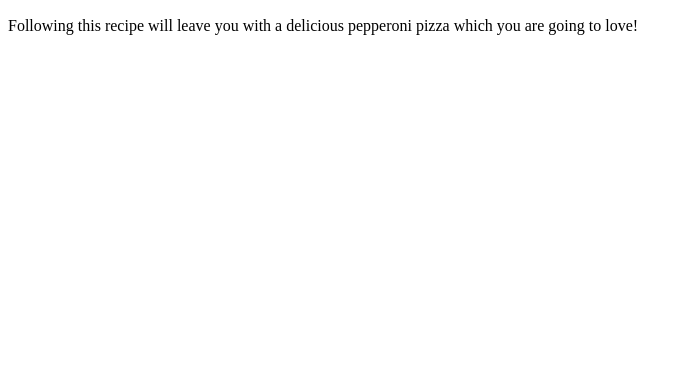
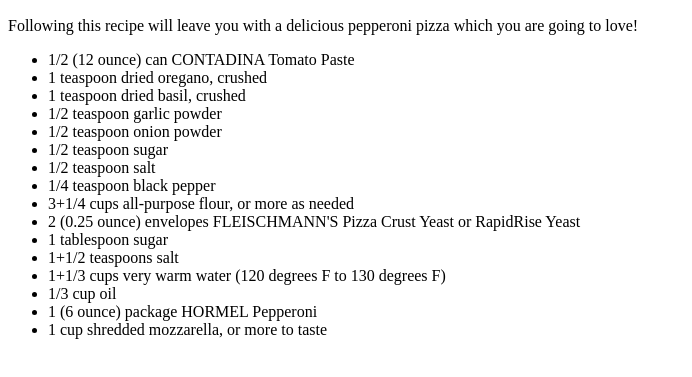
Before and after one commit to Matthew-Bowman/Recipes, a plain HTML site: page recipes/pizza.html in a window 1280 px wide. Shown: the part 383-760 px from the top of the page, without its empty margins (0-692 px from the left). Drawn offline with Linux system fonts and the light colour scheme.

Commit message:
Added List of Ingredients

```diff
--- a/recipes/pizza.html
+++ b/recipes/pizza.html
@@ -11,5 +11,23 @@
 
     <img alt="Picture of a pepperoni pizza" src="https://imagesvc.meredithcorp.io/v3/mm/image?url=https%3A%2F%2Fimages.media-allrecipes.com%2Fuserphotos%2F7833517.jpg&w=908&h=908&c=sc&poi=face&q=60">
     <p>Following this recipe will leave you with a delicious pepperoni pizza which you are going to love!</p>
+    <ul>
+        <li>1/2 (12 ounce) can CONTADINA Tomato Paste</li>
+        <li>1 teaspoon dried oregano, crushed</li>
+        <li>1 teaspoon dried basil, crushed</li>
+        <li>1/2 teaspoon garlic powder</li>
+        <li>1/2 teaspoon onion powder</li>
+        <li>1/2 teaspoon sugar</li>
+        <li>1/2 teaspoon salt</li>
+        <li>1/4 teaspoon black pepper</li>
+        <li>3+1/4 cups all-purpose flour, or more as needed</li>
+        <li>2 (0.25 ounce) envelopes FLEISCHMANN'S Pizza Crust Yeast or RapidRise Yeast</li>
+        <li>1 tablespoon sugar</li>
+        <li>1+1/2 teaspoons salt</li>
+        <li>1+1/3 cups very warm water (120 degrees F to 130 degrees F)</li>
+        <li>1/3 cup oil</li>
+        <li>1 (6 ounce) package HORMEL Pepperoni</li>
+        <li>1 cup shredded mozzarella, or more to taste</li>
+    </ul>
 </body>
 </html>
```
